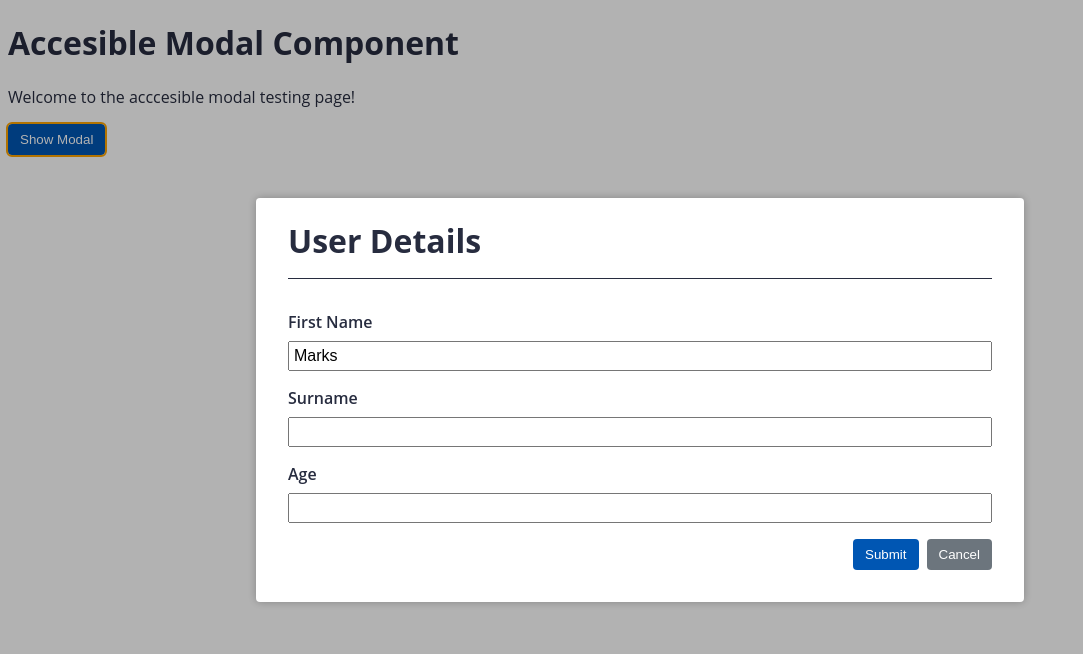
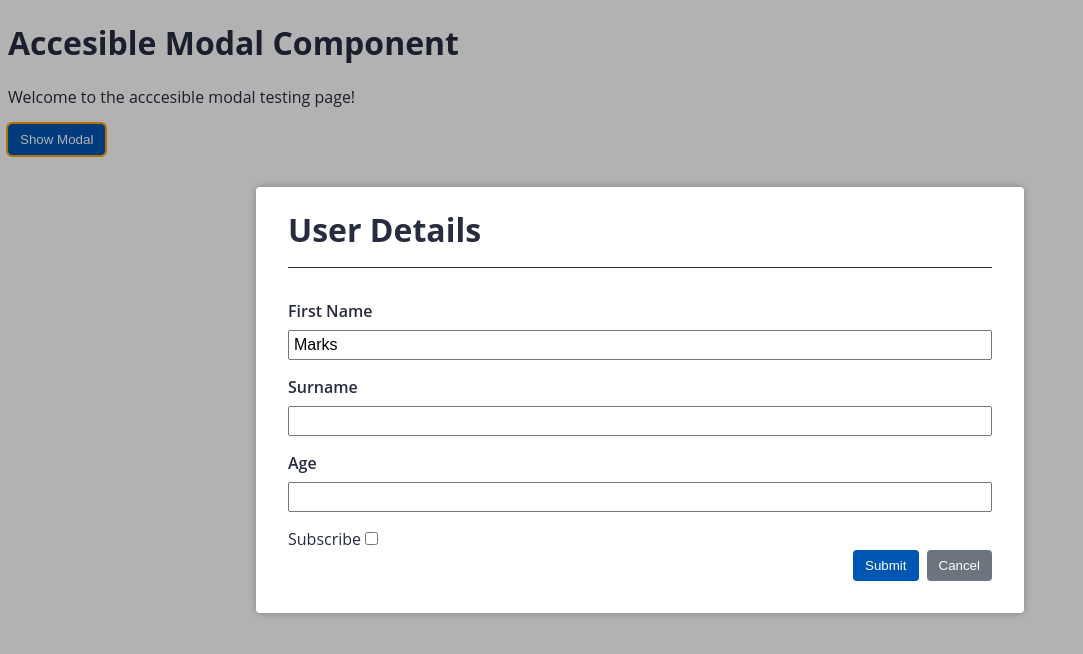
Before and after one commit to marksduarte/trilha-angular-alura, an Angular app in the folder 05-design_componentes_acessibilidade_2/: page / in a window 1280 px wide. Both pictures are taken after a click on the button "Show Modal". Shown: the top 654 px of the page, without its empty margins (0-1083 px from the left). Built offline with nearby package versions, Linux system fonts and the light colour scheme.

Commit message:
Aula 03 - Animando *ngIf

```diff
--- a/05-design_componentes_acessibilidade_2/package.json
+++ b/05-design_componentes_acessibilidade_2/package.json
@@ -11,7 +11,7 @@
   },
   "private": true,
   "dependencies": {
-    "@angular/animations": "~10.1.0",
+    "@angular/animations": "^10.1.6",
     "@angular/common": "~10.1.0",
     "@angular/compiler": "~10.1.0",
     "@angular/core": "~10.1.0",
--- a/05-design_componentes_acessibilidade_2/src/app/app.component.html
+++ b/05-design_componentes_acessibilidade_2/src/app/app.component.html
@@ -17,6 +17,11 @@
     <input type="text" id="age" />
   </div>
 
+  <label for="info">Subscribe</label>
+  <input id="info" type="checkbox" (change)="info = !info" />
+  <!-- Aplica a animação @fade no evento do ngIf -->
+  <p [@fade] *ngIf="info">This is a placeholder</p>
+
   <div class="button-group">
     <button type="button" class="button button-primary">Submit</button>
     <button
--- a/05-design_componentes_acessibilidade_2/src/app/app.component.ts
+++ b/05-design_componentes_acessibilidade_2/src/app/app.component.ts
@@ -1,3 +1,4 @@
+import { fade } from './shared/animations/fade';
 import { Component, ViewChild, TemplateRef } from '@angular/core';
 import {
   ModalService,
@@ -8,6 +9,7 @@
   selector: 'app-root',
   templateUrl: './app.component.html',
   styleUrls: ['./app.component.scss'],
+  animations: [fade],
 })
 export class AppComponent {
   @ViewChild('modal') public modalTemplateRef: TemplateRef<any>;
@@ -15,6 +17,7 @@
   title = 'a11y-p2';
   firstName = 'Marks';
   modalRef: ModalRef;
+  info = false;
 
   constructor(private modalService: ModalService) {}
 
```
Also changed, not shown: 1 other file (tests, documents, lock files or other folders).
